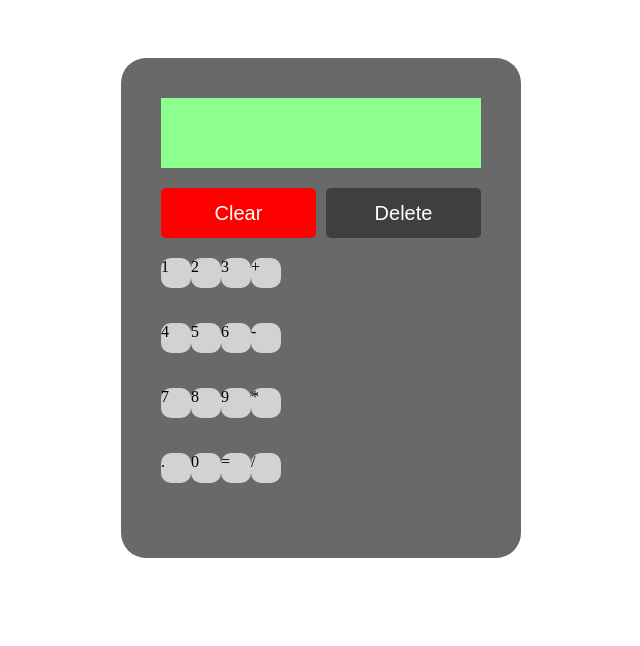
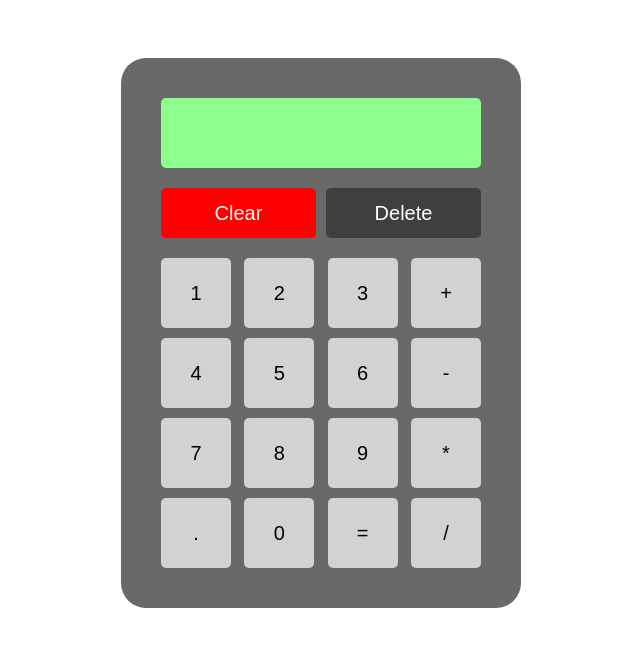
Before and after one commit to emmariescurrena/calculator, a plain HTML site: page index.html in a window 1280 px wide. Shown: the whole page, without its empty margins (319-959 px from the left). Drawn offline with Linux system fonts and the light colour scheme.

Commit message:
Working trough again

```diff
--- a/index.html
+++ b/index.html
@@ -6,7 +6,7 @@
     <meta name="viewport" content="width=device-width, initial-scale=1.0">
     <title>Calculator by emmariescurrena</title>
     <link rel="stylesheet" href="./style.css"/>
-    <link rel="icon" type="image/x-icon" href="./favicon.ico">
+    <link rel="icon" type="image/x-icon" href="./images/favicon.ico">
   </head>
   <body>
     <div class="main">
@@ -19,28 +19,28 @@
           </div>
           <div class="smallButtons">
             <div class="row">
-              <div class="smallButton" id="1">1</div>
-              <div class="smallButton" id="2">2</div>
-              <div class="smallButton" id="3">3</div>
-              <div class="smallButton" id="+">+</div>
+              <button class="smallButton" id="1">1</button>
+              <button class="smallButton" id="2">2</button>
+              <button class="smallButton" id="3">3</button>
+              <button class="smallButton" id="+">+</button>
             </div>
             <div class="row">
-              <div class="smallButton" id="4">4</div>
-              <div class="smallButton" id="5">5</div>
-              <div class="smallButton" id="6">6</div>
-              <div class="smallButton" id="-">-</div>
+              <button class="smallButton" id="4">4</button>
+              <button class="smallButton" id="5">5</button>
+              <button class="smallButton" id="6">6</button>
+              <button class="smallButton" id="-">-</button>
             </div>
             <div class="row">
-              <div class="smallButton" id="7">7</div>
-              <div class="smallButton" id="8">8</div>
-              <div class="smallButton" id="9">9</div>
-              <div class="smallButton" id="*">*</div>
+              <button class="smallButton" id="7">7</button>
+              <button class="smallButton" id="8">8</button>
+              <button class="smallButton" id="9">9</button>
+              <button class="smallButton" id="*">*</button>
             </div>
             <div class="row">
-              <div class="smallButton" id=".">.</div>
-              <div class="smallButton" id="0">0</div>
-              <div class="smallButton" id="=">=</div>
-              <div class="smallButton" id="/">/</div>
+              <button class="smallButton" id=".">.</button>
+              <button class="smallButton" id="0">0</button>
+              <button class="smallButton" id="=">=</button>
+              <button class="smallButton" id="/">/</button>
             </div>
           </div>
         </div>
--- a/style.css
+++ b/style.css
@@ -7,7 +7,7 @@
   display: flex;
   background-color: dimgray;
   width: 400px;
-  height: 500px;
+  height: 550px;
   margin-top: 50px;
   border-radius: 25px;
 }
@@ -23,6 +23,7 @@
 .display {
   background-color: rgb(140, 255, 140);
   height: 70px;
+  border-radius: 5px;
 }
 
 .bigButtons {
@@ -51,18 +52,24 @@
   flex: 1;
   display: flex;
   flex-direction: column;
-  justify-content: space-between;
+  gap: 30px;
 }
 
 .row {
-  flex: 1;
+  height: 50px;
   display: flex;
+  justify-content: space-between;
 }
 
 .smallButton {
   background-color: rgb(211, 210, 210);
-  width: 30px;
-  height: 30px;
+  width: 70px;
+  height: 70px;
+  border: none;
   color: black;
-  border-radius: 10px;
+  border-radius: 5px;
+  display: flex;
+  justify-content: center;
+  align-items: center;
+  font-size: 20px;
 }
```
Also changed, not shown: images/favicon.ico (renamed from favicon.ico).
